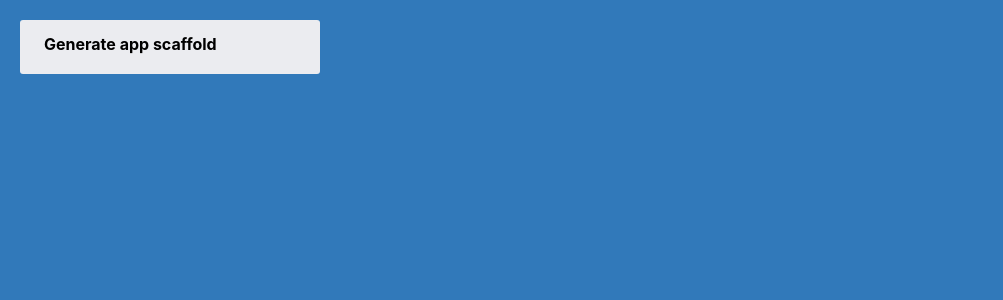
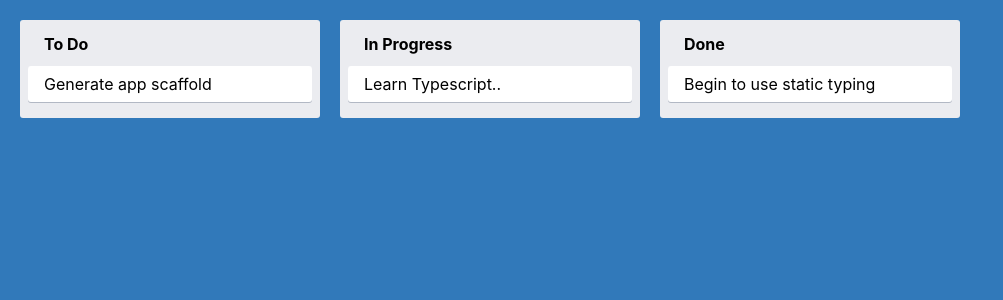
Before and after one commit to ybeliaev/SomeProjectReact-test, a React (Create React App) app: page / in a window 1280 px wide. Shown: the top 300 px of the page, without its empty margins (0-1003 px from the left). Built offline with nearby package versions, Linux system fonts and the light colour scheme.

Commit message:
add AddItemButtonProps

```diff
--- a/src/App.tsx
+++ b/src/App.tsx
@@ -7,7 +7,15 @@ import { AppContainer } from './styles'
 const App: FC = () => {
     return (
         <AppContainer>
-            <Column text="Generate app scaffold" />
+            <Column text="To Do">
+                <Card text="Generate app scaffold" />
+            </Column>
+            <Column text="In Progress">
+                <Card text="Learn Typescript.." />
+            </Column>
+            <Column text="Done">
+                <Card text="Begin to use static typing" />
+            </Column>
         </AppContainer>
     )
 }
--- a/src/Column.tsx
+++ b/src/Column.tsx
@@ -3,6 +3,7 @@ import { ColumnContainer, ColumnTitle } from './styles'
 
 type ColumnProps = {
     text: string
+    children?: React.ReactNode
 }
 
 export const Column: FC<ColumnProps> = ({ children, text }) => {
--- a/src/styles.ts
+++ b/src/styles.ts
@@ -31,3 +31,21 @@ export const CardContainer = styled.div`
     border-radius: 3px;
     box-shadow: #091e4240 0px 1px 0px 0px;
 `
+type AddItemButtonProps = {
+    dark?: boolean
+}
+export const AddItemButton = styled.button<AddItemButtonProps>`
+    background-color: #ffffff3d;
+    border-radius: 3px;
+    border: none;
+    color: ${(props) => (props.dark ? '#000' : '#fff')};
+    cursor: pointer;
+    max-width: 300px;
+    padding: 10px 12px;
+    text-align: left;
+    transition: background 85ms ease-in;
+    width: 100%;
+    &:hover {
+        background-color: #ffffff52;
+    }
+`
```
